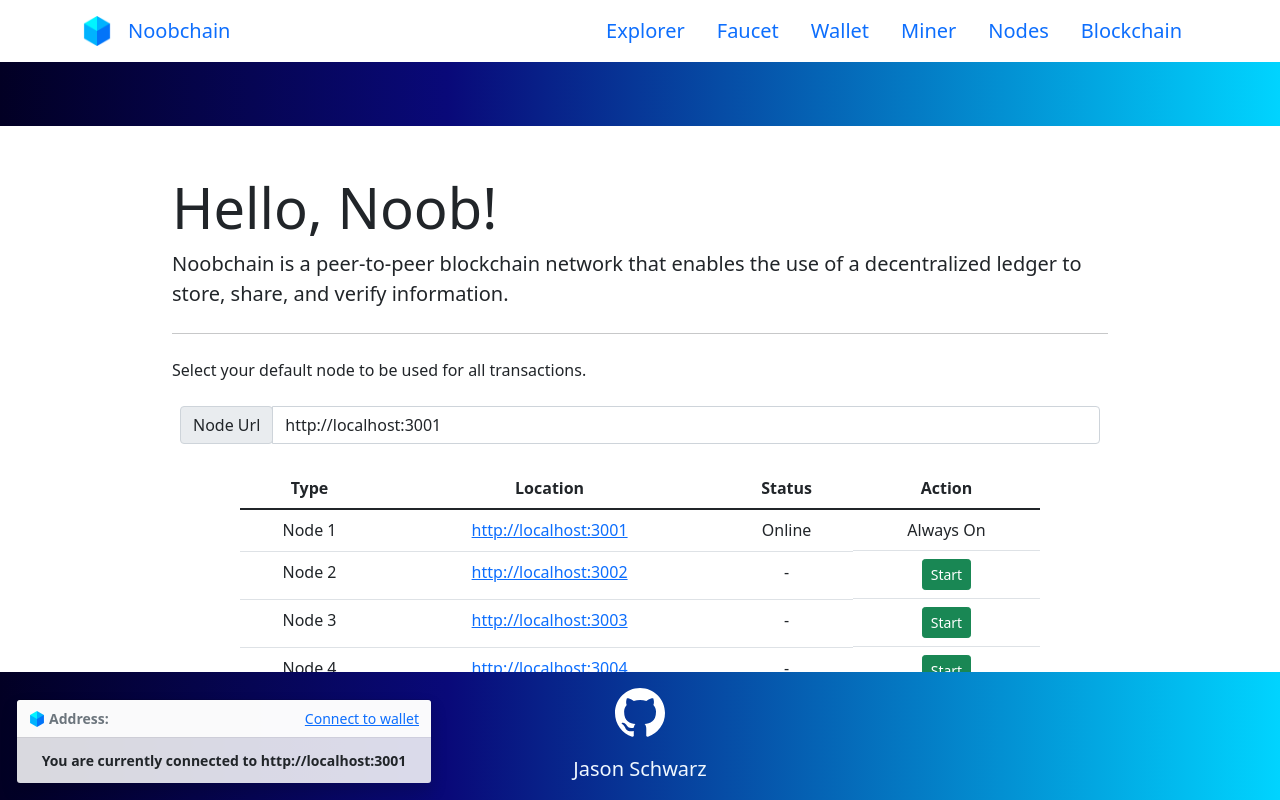
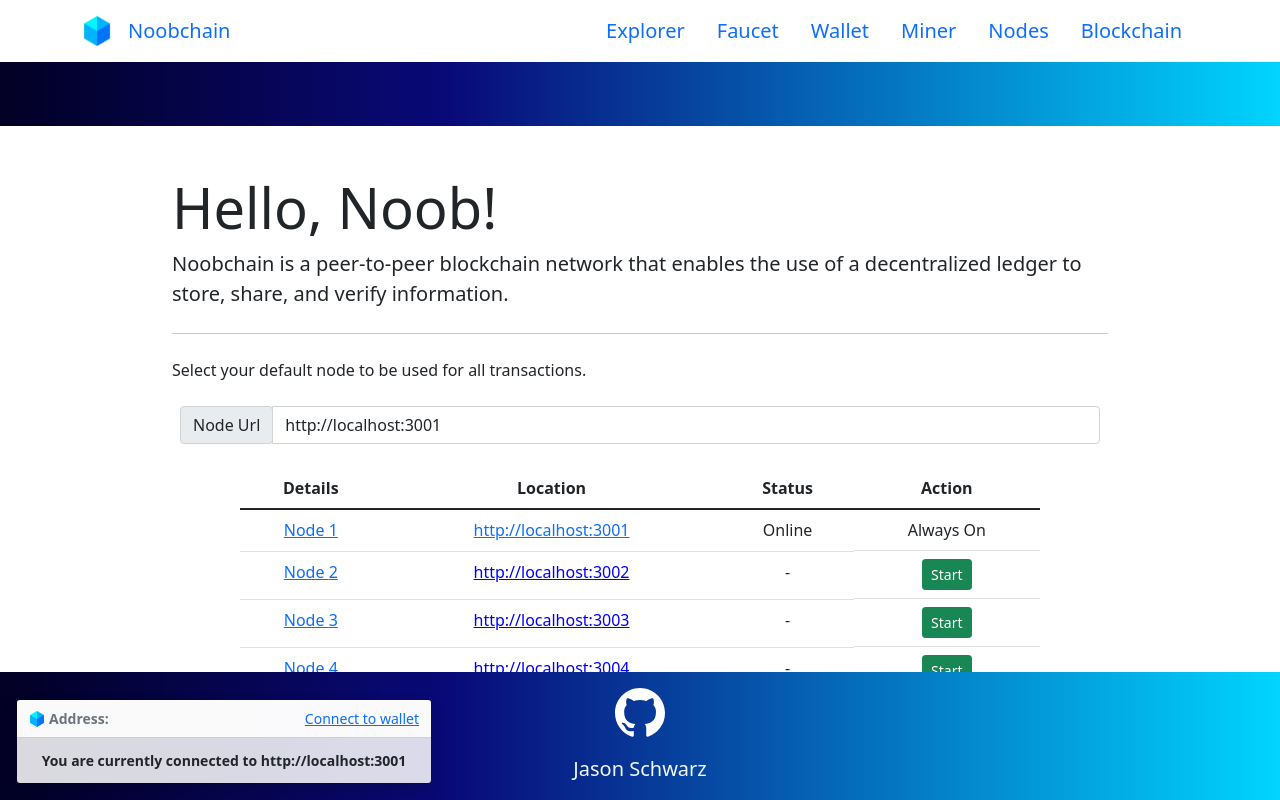
Before and after one commit to malone0323/Noobchain, a Next.js app: page /nodes in a window 1280 px wide. Built offline with nearby package versions, Linux system fonts and the light colour scheme.

Commit message:
Nodes: Modal Info

```diff
--- a/pages/nodes.js
+++ b/pages/nodes.js
@@ -8,11 +8,16 @@ import { useState } from "react";
 import { useRecoilState } from "recoil";
 import { nodeList, defaultNode } from "../recoil/atoms";
 import AccountInfo from "../Components/Wallet/AccountInfo";
+import { Modal, Button } from "react-bootstrap";
 
 export default function Nodes() {
   const [currentNodes, setCurrentNodes] = useRecoilState(nodeList);
   const [selectedNode, setSelectedNode] = useState("");
   const [updateUserNode, setUpdateUserNode] = useRecoilState(defaultNode);
+  const [show, setShow] = useState(false);
+  const [nodeInfo, setNodeInfo] = useState([]);
+  const handleClose = () => setShow(false);
+  const handleShow = () => setShow(true);
   const [allNodes, setAllNodes] = useState([
     "http://localhost:3002",
     "http://localhost:3003",
@@ -74,7 +79,6 @@ export default function Nodes() {
       body,
       config
     );
-    console.log(register);
 
     const result = register.data.message;
 
@@ -88,8 +92,6 @@ export default function Nodes() {
       });
 
       //Update the status of the node on the view
-      console.log(nodeUrl);
-      console.log(currentNodes);
       if (currentNodes.includes(nodeUrl)) {
         setCurrentNodes(currentNodes.filter((node) => node !== nodeUrl));
       }
@@ -105,6 +107,23 @@ export default function Nodes() {
       });
     }
   };
+
+  const handleNodeChange = (e) => {
+    const newNode = e.target.value;
+    setSelectedNode(newNode);
+    setUpdateUserNode(newNode);
+    toast.info(`Now connected to ${newNode}`, {
+      position: "bottom-right",
+      theme: "colored",
+    });
+  };
+
+  const handleClick = async (nodeUrl) => {
+    console.log(nodeUrl);
+    const result = await axios.get(`${nodeUrl}/info`);
+    setNodeInfo(result.data);
+    handleShow();
+  };
   return (
     <>
       <Head>
@@ -112,6 +131,38 @@ export default function Nodes() {
       </Head>
 
       <ToastContainer position="top-center" pauseOnFocusLoss={false} />
+
+      <Modal show={show} onHide={handleClose}>
+        <Modal.Header closeButton>
+          <Modal.Title>{nodeInfo.nodeUrl}</Modal.Title>
+        </Modal.Header>
+        <Modal.Body className="text-break">
+          <table className="table">
+            <tbody>
+              <tr>
+                <th scope="row">About</th>
+                <td>{nodeInfo.about}</td>
+              </tr>
+              <tr>
+                <th scope="row">Blocks</th>
+                <td>{nodeInfo.blocks}</td>
+              </tr>
+              <tr>
+                <th scope="row">Difficulty</th>
+                <td>{nodeInfo.difficulty}</td>
+              </tr>
+              <tr>
+                <th scope="row">Peers</th>
+                <td>{nodeInfo.peers}</td>
+              </tr>
+              <tr>
+                <th scope="row">Pending Transactions</th>
+                <td>{nodeInfo.pendingTransactions}</td>
+              </tr>
+            </tbody>
+          </table>
+        </Modal.Body>
+      </Modal>
 
       <div
         className={styles.background}
@@ -140,8 +191,7 @@ export default function Nodes() {
               className="form-control"
               id="inputGroupSelect01"
               onChange={(e) => {
-                setSelectedNode(e.target.value);
-                setUpdateUserNode(e.target.value);
+                handleNodeChange(e);
               }}
             >
               {currentNodes &&
@@ -161,7 +211,7 @@ export default function Nodes() {
           <thead>
             <tr>
               <th scope="col" className="text-center">
-                Type
+                Details
               </th>
               <th scope="col" className="text-center">
                 Location
@@ -177,10 +227,20 @@ export default function Nodes() {
 
           <tbody>
             <tr>
-              <td className="text-center">Node 1</td>
+              <td className="text-center">
+                <Link href="">
+                  <a
+                    onClick={() => {
+                      handleClick("http://localhost:3001");
+                    }}
+                  >
+                    Node 1
+                  </a>
+                </Link>
+              </td>
               <td className="text-center">
                 <Link href="http://localhost:3001/blockchain">
-                  <a className="" target="_blank" rel="noopener noreferrer">
+                  <a target="_blank" rel="noopener noreferrer">
                     http://localhost:3001
                   </a>
                 </Link>
@@ -191,16 +251,27 @@ export default function Nodes() {
 
             {allNodes.map((node, index) => (
               <tr key={index}>
-                <td className="text-center">Node {index + 2}</td>
                 <td className="text-center">
+                  <Link href="">
                     <a
-                    href={`${node}/blockchain`}
-                    className=""
+                      onClick={() => {
+                        handleClick(node);
+                      }}
+                    >
+                      Node {index + 2}
+                    </a>
+                  </Link>
+                </td>
+                <td className="text-center">
+                  <Link href={`${node}/blockchain`}>
+                    <a
                       target="_blank"
                       rel="noopener noreferrer"
+                      style={{ color: "blue" }}
                     >
                       {node}
                     </a>
+                  </Link>
                 </td>
                 <td className="text-center">
                   {currentNodes.includes(node) ? "Online" : "-"}
```
Also changed, not shown: 1 other file (tests, documents, lock files or other folders). Lines whose indentation alone changed are shown as unchanged.
